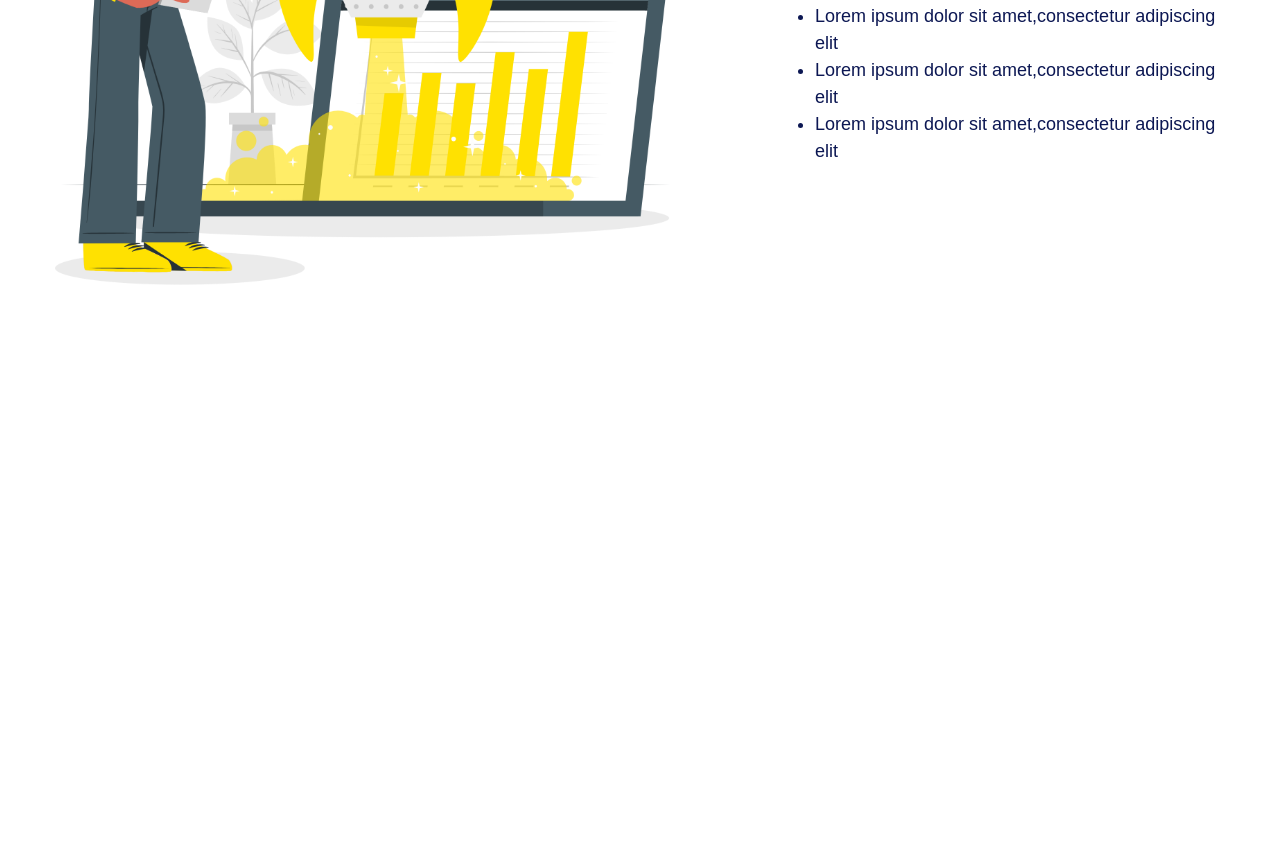
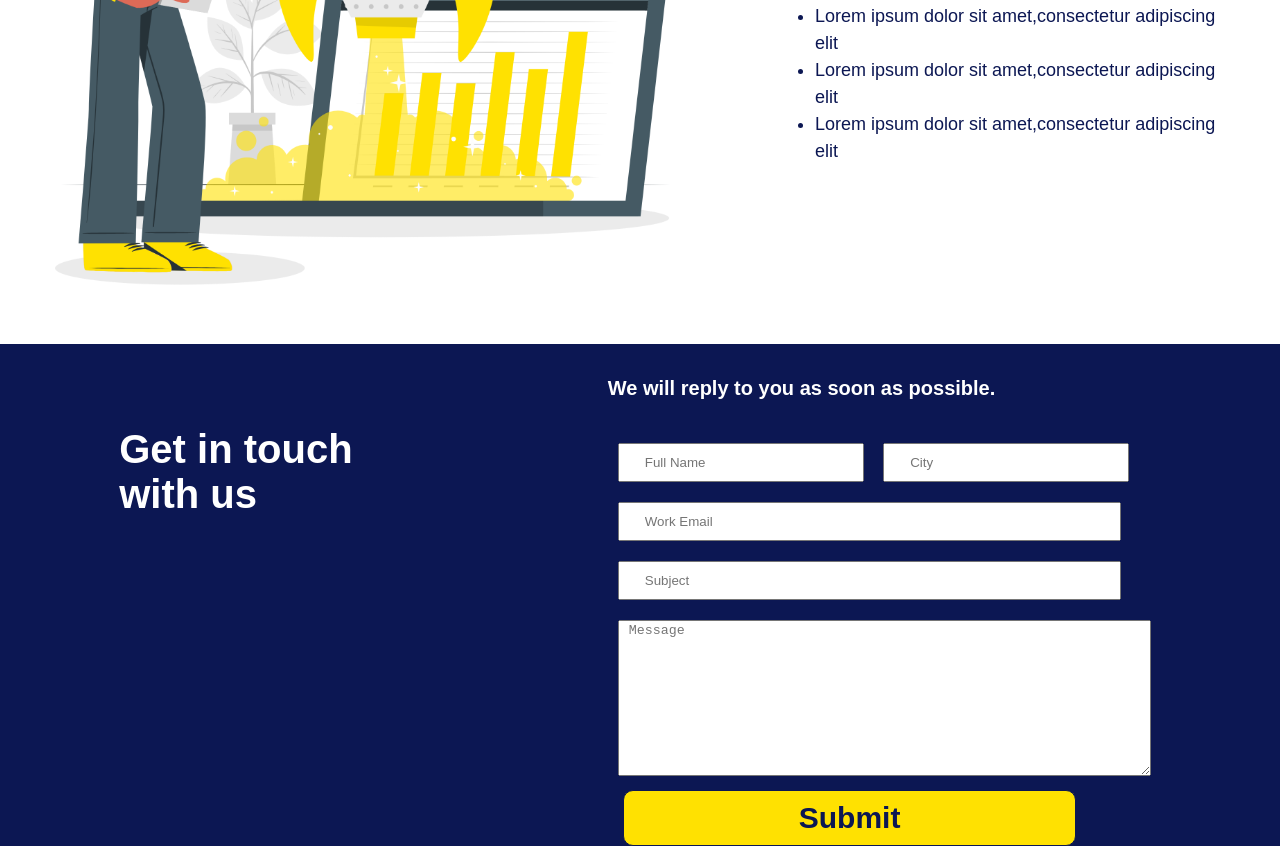
Before and after one commit to saalahmadi/Develop-project, a plain HTML site: page index.html in a window 1280 px wide. Shown: the part 2802-3648 px from the top of the page. Before the commit the page ends 3146 px from the top, so only its background shows below. Drawn offline with Linux system fonts and the light colour scheme.

Commit message:
add contact us form

```diff
--- a/index.html
+++ b/index.html
@@ -114,7 +114,25 @@
 
 
 </div>
-
+<!--Contact us form-->
+<div class="part4">
+  <h2>Get in touch with us</h2>
+  <div>
+    <h5>We will reply to you as soon as possible.</h5>
+    <form >
+      <input type="text" name="full-name" id="name" placeholder="Full Name" required>
+      <input type="text" name="city" id="city" placeholder="City" required>
+      <br>
+      <input type="email" name="email" id="email" placeholder="Work Email" required>
+      <br>
+      <input type="text" name="subject" id="subject" placeholder="Subject" required>
+      <br>
+      <textarea name="message" id="msg" cols="63" rows="10" placeholder="Message"></textarea>
+      <br>
+      <button type="submit" id="submit">Submit</button>
+    </form>
+  </div>
+</div>
     </main>
   </body>
 </html>
--- a/style.css
+++ b/style.css
@@ -148,6 +148,52 @@ h4 {
   font-size: 18px;
   line-height: 1.5em;
 }
+
+.part4{
+  display: flex;
+  justify-content: space-around;
+  align-content: center;
+  background-color: #0c1753;
+  color: white;
+}
+
+h5{
+  font-size: 20px;
+}
+
+#name,#city{
+  padding: 10px 40px 10px 25px ;
+margin: 10px 5px 10px 10px;
+}
+#email,#subject{
+  padding: 10px 297px 10px 25px ;
+  margin: 10px 10px 10px 10px;
+}
+#msg{
+  padding-left: 10px;
+  margin: 10px 10px 10px 10px;
+}
+
+#submit{
+  position: relative;
+  left: 15px;
+  color: #0c1753;
+  font-size: 30px;
+  text-align: center;
+  background-color: #ffe101;
+  border-style: solid;
+  border-color: #0c1753;
+  border-width: 1px;
+  padding: 10px 175px 10px 175px ;
+  border-radius: 10px;
+  font-weight: 600;
+
+}
+.part4 h2{
+  padding-top: 50px;
+  max-width: 250px;
+}
+
 /* * {
     outline: solid 1px red;
 }*/
```
